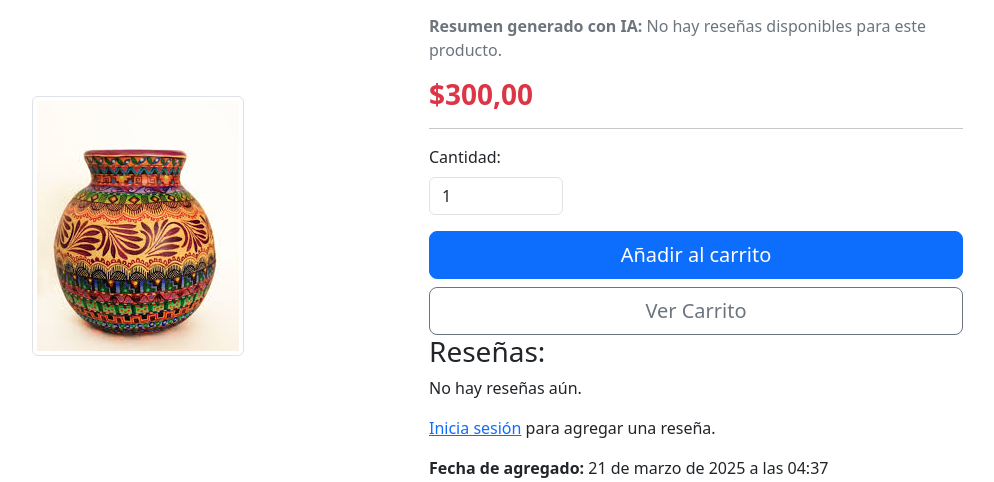
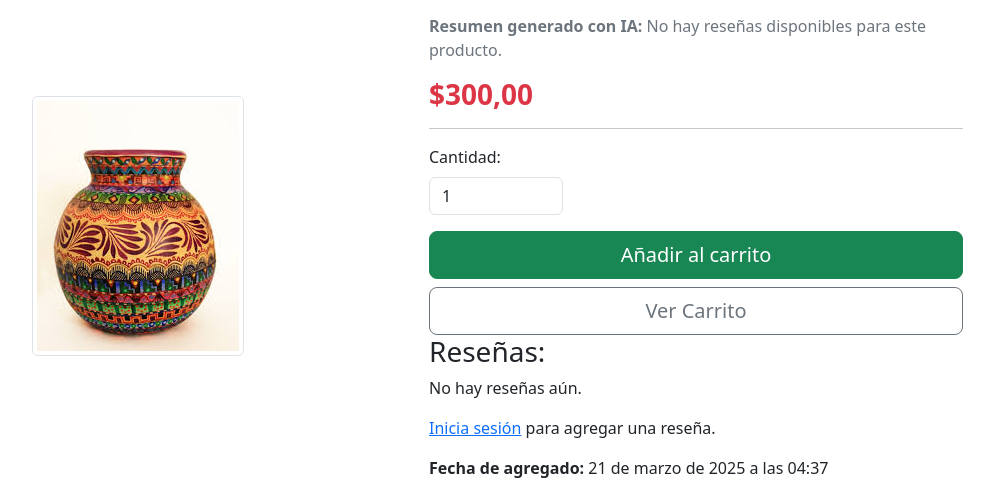
Before and after one commit to jdllorento/ArteNativo, a Django app: page /products/3/ in a window 1280 px wide. Shown: the part 214-696 px from the top of the page, without its empty margins (223-1217 px from the left). Run offline with Django 4.2, Linux system fonts and the light colour scheme; data comes from the database, SQL or seed files in the repository; both versions use the stored data as it was after the commit.

Commit message:
modified some small things

```diff
--- a/cart/templates/cart/cart_detail.html
+++ b/cart/templates/cart/cart_detail.html
@@ -7,7 +7,7 @@
         <!-- Sección de productos en el carrito -->
         <div class="col-md-8">
             <div class="card">
-                <div class="card-header bg-primary text-white">
+                <div class="card-header bg-success text-white">
                     <h5 class="mb-0">{% trans "Productos en tu carrito" %}</h5>
                 </div>
                 <div class="card-body">
@@ -58,7 +58,7 @@
                     <p><strong>{% trans "Subtotal:" %}</strong> ${{ cart.total_price }}</p>
                     <hr>
                     <h5><strong>{% trans "Total:" %}</strong> ${{ cart.total_price }}</h5>
-                    <a href="{% url 'checkout' %}" class="btn btn-primary w-100 mt-3">{% trans "Continuar compra" %}</a>
+                    <a href="{% url 'checkout' %}" class="btn btn-success w-100 mt-3">{% trans "Continuar compra" %}</a>
                 </div>
             </div>
         </div>
--- a/products/templates/products/product_detail.html
+++ b/products/templates/products/product_detail.html
@@ -31,7 +31,7 @@
                     <label for="quantity" class="form-label">{% trans "Cantidad:" %}</label>
                     <input type="number" name="quantity" id="quantity" value="1" min="1" max="{{ product.stock }}" class="form-control w-25">
                 </div>
-                <button type="submit" class="btn btn-primary btn-lg w-100 mb-2">{% trans "Añadir al carrito" %}</button>
+                <button type="submit" class="btn btn-success btn-lg w-100 mb-2">{% trans "Añadir al carrito" %}</button>
             </form>
             <a href="{% url 'cart_detail' %}" class="btn btn-outline-secondary btn-lg w-100">{% trans "Ver Carrito" %}</a>
 
@@ -51,7 +51,7 @@
             {% endif %}
 
             {% if user.is_authenticated %}
-            <a href="{% url 'add_review' product.id %}" class="btn btn-primary">{% trans "Agregar Review" %}</a>
+            <a href="{% url 'add_review' product.id %}" class="btn btn-success">{% trans "Agregar Review" %}</a>
             {% else %}
             <p><a href="{% url 'login' %}">{% trans "Inicia sesión" %}</a> {% trans "para agregar una reseña." %}</p>
             {% endif %}
--- a/products/templates/products/product_list.html
+++ b/products/templates/products/product_list.html
@@ -27,6 +27,8 @@
         </select>
     </form>
 
+    <br>
+
     <div class="row row-cols-1 row-cols-md-4 g-4">
         {% for product in products %}
         <div class="col">
--- a/products/views.py
+++ b/products/views.py
@@ -5,14 +5,14 @@ from django.contrib.auth.decorators import login_required
 from .forms import ReviewForm
 from django.utils.translation import gettext_lazy as _
 from django.http import JsonResponse
+from django.utils.translation import get_language
 from .serializers import ProductsSerializer
 import google.generativeai as genai
 from .datasources import DatabaseProductDataSource, HardcodedProductDataSource, IProductDataSource
 # Create your views here.
 
-genai.configure(api_key="aquivalaapikey")
+genai.configure(api_key="AIzaSyCmL2nc7fshoheuAdErv5D0koJedvqv21k")
 model = genai.GenerativeModel('gemini-2.0-flash')
-
 
 def product_list(request):
     order = request.GET.get('order', 'default')
@@ -37,12 +37,19 @@ def product_detail(request, product_id):
 
     review_text = [reviews for review in reviews]
 
+    language = get_language()
+    if language == 'es':
+        language = 'Spanish'
+    elif language == 'en':
+        language = 'English'
+
     review_overview = ""
 
     if review_text:
         prompt = f"""Here are some reviews for the product {product.name}:\n\n"""
         prompt += "\n".join(f"- {text}" for text in review_text)
-        prompt += f"\n\nGenerate a concise overview in spanish of what customers are saying about the product in these reviews. Highlight the main positive and negative points. Dont mention the customers or the rating specifically just say if it is positive, negative or mixed."
+        prompt += f"\n\nGenerate a concise overview of what customers are saying about the product in these reviews. Dont mention the customers specifically nor the score just say if it is positive, negative or mixed and a small reason why."
+        prompt += f"\n\nPlease provide the overview in {language}."
         try:
             response = model.generate_content(prompt)
             review_overview = response.text
```
Also changed, not shown: db.sqlite3.
